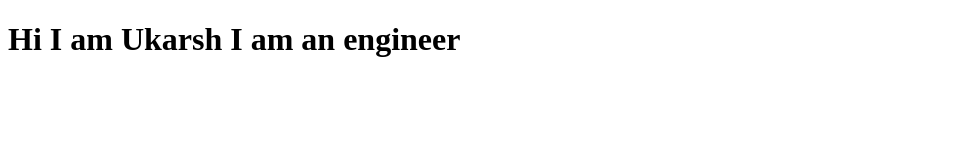
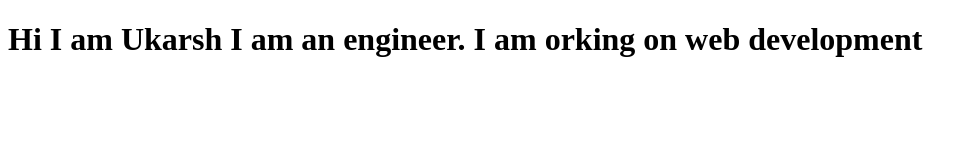
Before and after one commit to utkarshducoder/myonlineportfolio, a plain HTML site: page index.html in a window 1280 px wide. Shown: the whole page, without its empty margins (0-978 px from the left). Drawn offline with Linux system fonts and the light colour scheme.

Commit message:
update: branched upadated

```diff
--- a/index.html
+++ b/index.html
@@ -8,6 +8,6 @@
 </head>
 <body>
     <h1>Hi I am Ukarsh
-    I am an engineer</h1>
+    I am an engineer. I am orking on web development</h1>
 </body>
 </html>
```
